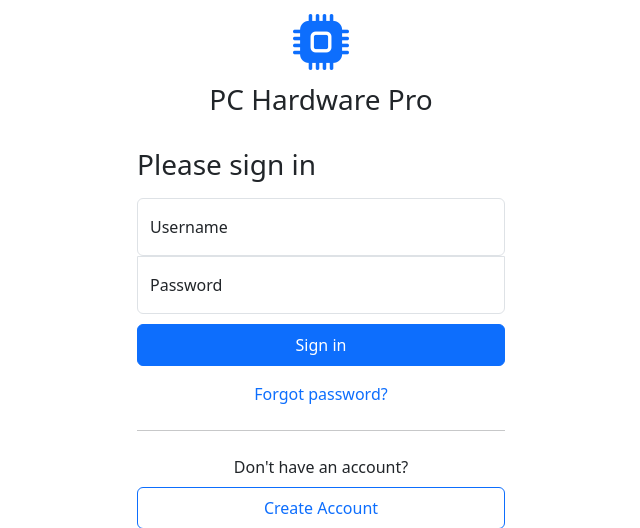
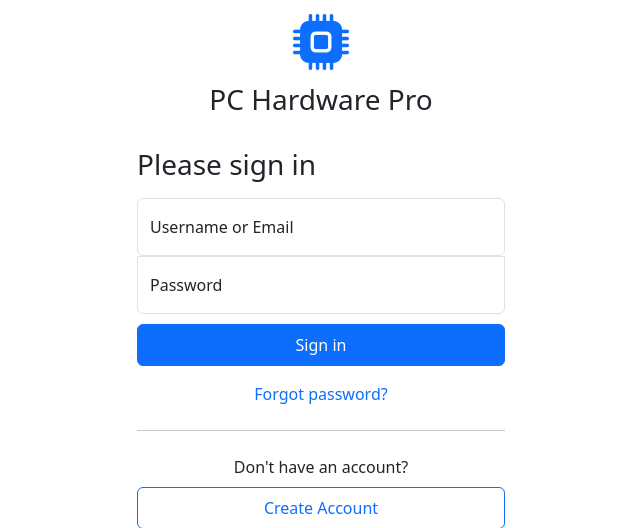
Before and after one commit to Dantheman85427/CYBI-6314-Class-Project, a Flask app: page / in a window 1280 px wide. Shown: the part 76-604 px from the top of the page, without its empty margins (319-959 px from the left). Run offline with Flask 3, Linux system fonts and the light colour scheme; data comes from the database, SQL or seed files in the repository.

Commit message:
Small changes
Adjusted login to look for username or email address when logging in. Adjusted register page to check if username or email is already in use.

```diff
--- a/app.py
+++ b/app.py
@@ -26,11 +26,11 @@ passNum = 1
 passSpec = 1
 
 # Password hash generator
-# Function to hash a password
 def generateHash(passw):
     ph = PasswordHasher()
     return ph.hash(passw) #automatically stores the salt with the hash
 
+# NOT IMPLEMENTED YET
 def requires_confirmation(route):
     def decorator(func):
         @wraps(func)
@@ -48,7 +48,7 @@ def requires_confirmation(route):
         return wrapper
     return decorator
 
-# Function to strip multiple characters from a string
+# NOT IMPLEMENTED YET Function to strip multiple characters from a string
 def stripChars(input: string, strip: string):
     begStr = str(input)
     chars = str(strip)
@@ -73,6 +73,7 @@ def validatePassword(form, field):
             specials += 1
         elif ord(c) >= 123 and ord(c) <= 126:
             specials += 1
+# "raise ValidationError" is not working properly, so using flash messages for now
     if len(field.data) < passLen:
         print('len error')
         flash('Password must contian at least ' + str(passLen) + ' characters')
@@ -90,6 +91,7 @@ def validatePassword(form, field):
         flash('Password must contain at least ' + str(passSpec) + ' special character')
         raise ValidationError('Password must contain at least ' + str(passSpec) + ' special character')
 
+# NOT IMPLEMENTED YET
 def split_integer_at_rightmost_digit(input_integer):
     # Convert the integer to a string
     input_str = str(input_integer)
@@ -129,7 +131,7 @@ class network_Data(db.Model):
     analysis_results = db.Column(db.Text)  # Stores JSON-serialized DataFrame
     upload_time = db.Column(db.DateTime, default=datetime.utcnow)
 
-#Creating a model for user credentials
+# Creating a model for user credentials
 class  UserCredentials(db.Model):
     user_ID = db.Column(db.Integer, primary_key=True)
     user_Name = db.Column(db.String(50),nullable=False)
@@ -140,7 +142,7 @@ class  UserCredentials(db.Model):
     date_added = db.Column(db.DateTime, default=datetime.utcnow)
     network_data = db.relationship('network_Data', backref='userCred', lazy=True)
 
-#Create a registration form class
+# Create a registration form class
 class RegisterForm (FlaskForm):
     username = StringField("Username: ", validators=[data_required()])
     email = EmailField("Email: ", validators=[data_required()])
@@ -148,9 +150,9 @@ class RegisterForm (FlaskForm):
     password = StringField("Password: ", validators=[data_required(), validatePassword])
     submit = SubmitField("Create Account")
 
-#Create a login form class
+# Create a login form class
 class LoginForm (FlaskForm):
-    username = StringField("Username: ", validators=[data_required()])
+    username = StringField("Username or Email: ", validators=[data_required()])
     password = StringField("Password: ", validators=[data_required()])
     submit = SubmitField("Sign in")
 
@@ -180,7 +182,6 @@ def log_in():
     else:
         if(UserCredentials.query.filter_by(user_Name='admin').first() is None):
             # Admin Creds for debugging purposes.  <------------------------------------------------------------------------------------ Remove before release
-            #adminSalt = generateSalt()
             adminPass = 'admin'  # Default password (change this before release)
             # Hash the password (Argon2 will handle salting internally)
             adminPassHash = generateHash(adminPass)
@@ -194,26 +195,22 @@ def log_in():
             db.session.add(adminUser)
             db.session.commit()
 
-
-            #db.session.add(Preferences(user_ID= UserCredentials.query.filter_by(user_Name='admin').first().user_ID, notifications= 0, study_time= 3600, break_time= 600))
-            #db.session.commit()
         # Initializes values to None
         username = None
         password = None
         passHash = None
-        #salt = None
         # Specifies the form class to use
         form = LoginForm()
 
         #Checks if the submit button has been pressed
         if form.validate_on_submit():
             # Queries the database to see if the username exists
-            user = UserCredentials.query.filter_by(user_Name=form.username.data).first()
+            #user = UserCredentials.query.filter_by(user_Name=form.username.data).first()
+
+                        # Try to find user by username OR email
+            user = UserCredentials.query.filter((UserCredentials.user_Name == form.username.data) | (UserCredentials.user_Email == form.username.data)).first()
             # if user exists
             if user:
-                # The salt and hash associated with the user's profile are taken from the database
-                #salt = user.pass_salt
-                #userHash = user.pass_hash
                 # A new hash is generated with the password entered into the login form, using the same salt that is within the database
                 try:
                     if form.password.data.lower() == "'or 1 = 1":
@@ -256,51 +253,42 @@ def Register():
     #phone = None
     password = None
     passHash = None
-    #salt = generateSalt()
     form = RegisterForm()
 
     # Checks if the submit button has been pressed
     if form.validate_on_submit():
+        # Check if username already exists
+        existing_username = UserCredentials.query.filter_by(user_Name=form.username.data).first()
         # Queries the database to see if the email already exists in the database
         user = UserCredentials.query.filter_by(user_Email=form.email.data).first()
-        if user is None:
-            # If no user exists with the email entered, checks to see if the phone number exists in the database
-            #user = UserCredentials.query.filter_by(user_Phone=form.phone.data).first()
-            #if user is None:
-            # If no user exists with the phone nunmber entered, A hash is generated from the user's password with a random salt
-            passHash = generateHash(form.password.data) #, salt
-            # A database object is created with the user's information
-            user = UserCredentials(user_Name = form.username.data, user_Email = form.email.data, pass_hash = passHash) #pass_salt = salt
-            session['username'] = user.user_Name
+        if existing_username is None:
+            if user is None:
+                passHash = generateHash(form.password.data) #, salt
+                # A database object is created with the user's information
+                user = UserCredentials(user_Name = form.username.data, user_Email = form.email.data, pass_hash = passHash) #pass_salt = salt
+                session['username'] = user.user_Name
 
-            # The newly created user object is added to a database session, and committed as an entry to the user_credentials table
-            db.session.add(user)
-            db.session.commit()
-            session['user_id'] = (UserCredentials.query.filter_by(user_Name = form.username.data).first()).user_ID
+                # The newly created user object is added to a database session, and committed as an entry to the user_credentials table
+                db.session.add(user)
+                db.session.commit()
+                session['user_id'] = (UserCredentials.query.filter_by(user_Name = form.username.data).first()).user_ID
 
-            # A database object is created alongside the user's account to store their preferences (initialized with default values).
-            #prefs = Preferences(user_ID= session.get('user_id'), notifications= 0, study_time= 3600, break_time= 600)
-            #db.session.add(prefs)
-            #db.session.commit()
-            # The user is logged in and redirected to the homepage
-            session['user_authenticated'] = None
-            #session['delete_account_confirmed'] = None
-            return redirect(url_for('homepage'))
+                # The user is logged in and redirected to the homepage
+                session['user_authenticated'] = None
+                #session['delete_account_confirmed'] = None
+                return redirect(url_for('homepage'))
 
-            # If the phone number that was entered is associated with an existing user account, the user is instead brought back to the registration page
-            #else:
-                #flash("Error: Phone number already in use.")
-        # If the email that was entered is associated with an existing user account, the user is instead brought back to the registration page
+            # If the email that was entered is associated with an existing user account, the user is instead brought back to the registration page
+            else:
+                flash("Error: Email already in use.")
         else:
-            flash("Error: Email already in use.")
+            flash("Error: Username already in use.")
 
         #Clearing the form data after it has been submitted
         username = form.username.data
         form.username.data = ''
         email = form.email.data
         form.email.data = ''
-        #phone = form.phone.data
-        #form.phone.data = ''
         password = form.password.data
         form.password.data = ''
 
@@ -371,6 +359,7 @@ def homepage():
     if session.get('username'):
         session['user_authenticated'] = None
         #session['delete_account_confirmed'] = None
+        flash("Welcome, " + session.get('username') + "!")
         return render_template('homepage.html')
     else:
         flash("Please log in to access the homepage.")
--- a/templates/log_in.html
+++ b/templates/log_in.html
@@ -81,7 +81,7 @@
 
             <div class="form-floating">
                 {{ form.username(class="form-control", id="floatingInput", placeholder="name@example.com") }}
-                <label for="floatingInput">Username</label>
+                <label for="floatingInput">Username or Email</label>
             </div>
             <div class="form-floating">
                 {{ form.password(class="form-control", id="floatingPassword", placeholder="Password", type="password") }}
```
